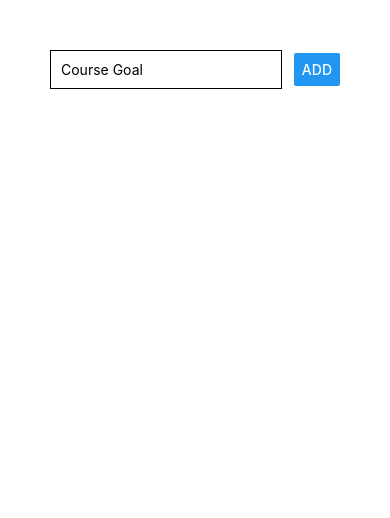
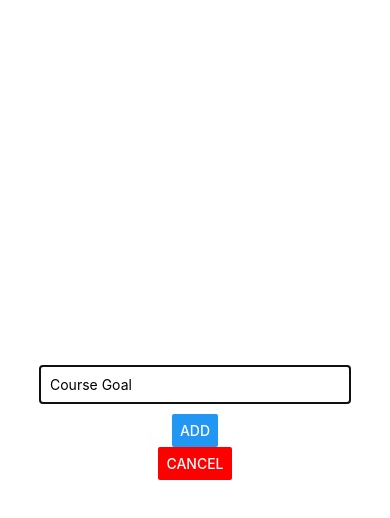
Before and after one commit to StiflerPasha/ReactNative_Learning, a React Native app: screen / in a window 390 px wide. Shown: the top 518 px of the page. Built offline with nearby package versions, Linux system fonts and the light colour scheme.

Commit message:
add Modal

```diff
--- a/components/GoalInput.js
+++ b/components/GoalInput.js
@@ -1,29 +1,42 @@
-import React, { useState }                     from 'react';
-import { Button, TextInput, View, StyleSheet } from 'react-native';
+import React, { useState }                            from 'react';
+import { Modal, Button, TextInput, View, StyleSheet } from 'react-native';
 
-const GoalInput = ({ onAddGoal }) => {
+const GoalInput = ({ visible, onAddGoal, onCancel }) => {
    const [enteredGoal, setEnteredGoal] = useState('');
 
    const goalInputHandler = (enteredText) => {
 	  setEnteredGoal(enteredText);
    };
 
+   const onAddGoalHandler = () => {
+	  onAddGoal(enteredGoal);
+	  setEnteredGoal('');
+   };
+
+   const onCancelHandler = () => {
+	  onCancel();
+	  setEnteredGoal('');
+   };
+
    return (
+	  <Modal visible={ visible } animationType="slide">
 		 <View style={ styles.inputContainer }>
 			<TextInput
 			   placeholder="Course Goal"
 			   style={ styles.input }
 			   onChangeText={ goalInputHandler }
 			   value={ enteredGoal } />
-		 <Button title="ADD" onPress={ () => onAddGoal(enteredGoal) } />
+			<Button title="ADD" onPress={ onAddGoalHandler } />
+			<Button title="CANCEL" color="red" onPress={ onCancelHandler } />
 		 </View>
+	  </Modal>
    );
 };
 
 const styles = StyleSheet.create({
    inputContainer: {
-	  flexDirection: 'row',
-	  justifyContent: 'space-between',
+	  flex: 1,
+	  justifyContent: 'center',
 	  alignItems: 'center',
    },
    input: {
@@ -31,6 +44,7 @@ const styles = StyleSheet.create({
 	  borderBottomColor: 'black',
 	  borderWidth: 1,
 	  padding: 10,
+	  marginBottom: 10,
    },
 });
 
```
Lines whose indentation alone changed are shown as unchanged.
